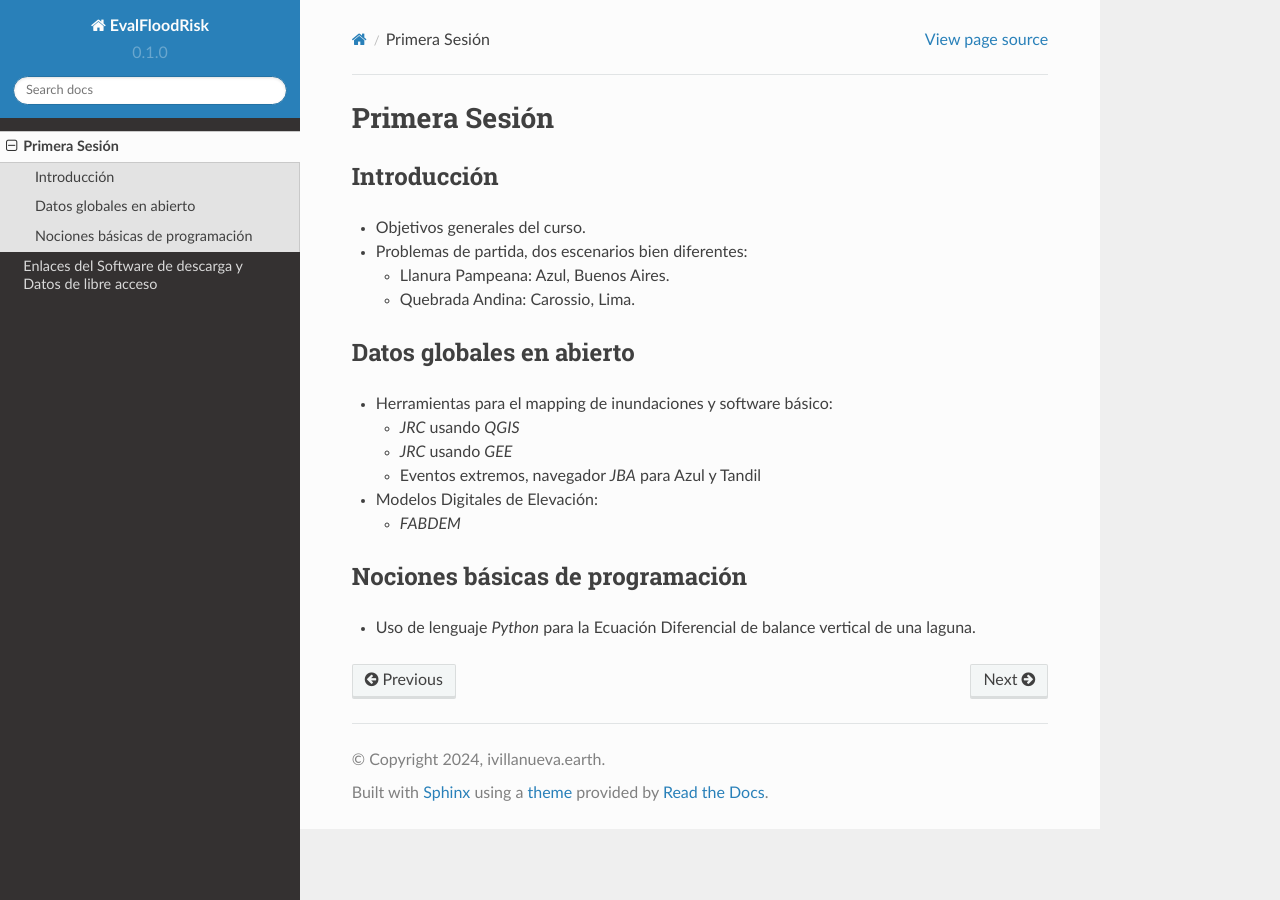
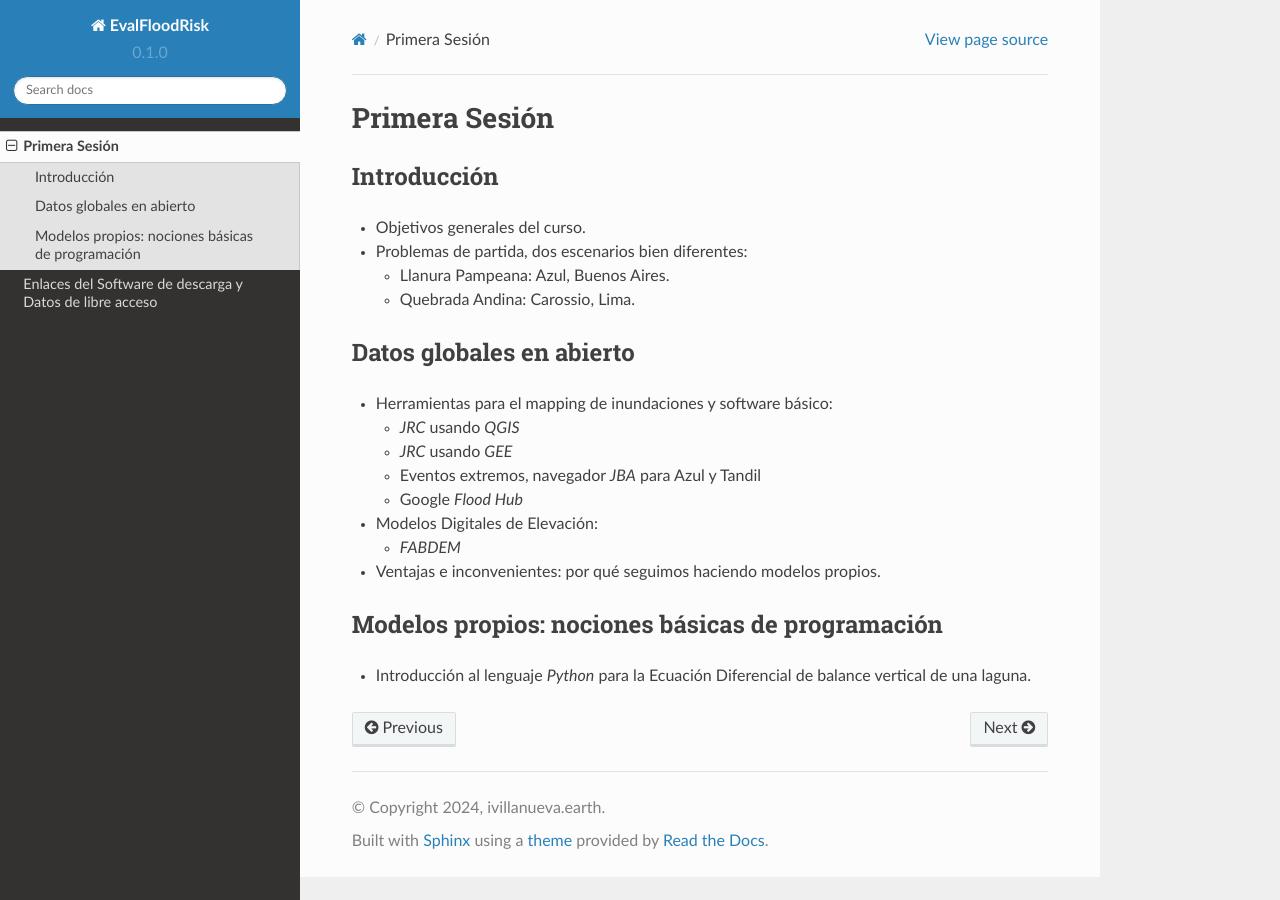
Before and after one commit to ivillamadrid/EvalFloodRisk_RSSWE, a Sphinx documentation site: the page built from docs/source/D1.rst, in a window 1280 px wide. Built offline with Sphinx 7.4.7 and the Read the Docs theme 2.0.0, drawn with Linux system fonts in a browser that asks for light colours; pages that are not in the unit, such as notebooks, are missing from menus.

Commit message:
Update D1.rst

```diff
--- a/docs/source/D1.rst
+++ b/docs/source/D1.rst
@@ -20,12 +20,15 @@ Datos globales en abierto
   * *JRC* usando *QGIS*
   * *JRC* usando *GEE*
   * Eventos extremos, navegador *JBA* para Azul y Tandil
+  * Google *Flood Hub*
 
 * Modelos Digitales de Elevación:
 
   * *FABDEM*
 
-Nociones básicas de programación
---------------------------------
+* Ventajas e inconvenientes: por qué seguimos haciendo modelos propios.
 
-* Uso de lenguaje *Python* para la Ecuación Diferencial de balance vertical de una laguna.
+Modelos propios: nociones básicas de programación
+-------------------------------------------------
+
+* Introducción al lenguaje *Python* para la Ecuación Diferencial de balance vertical de una laguna.
```
